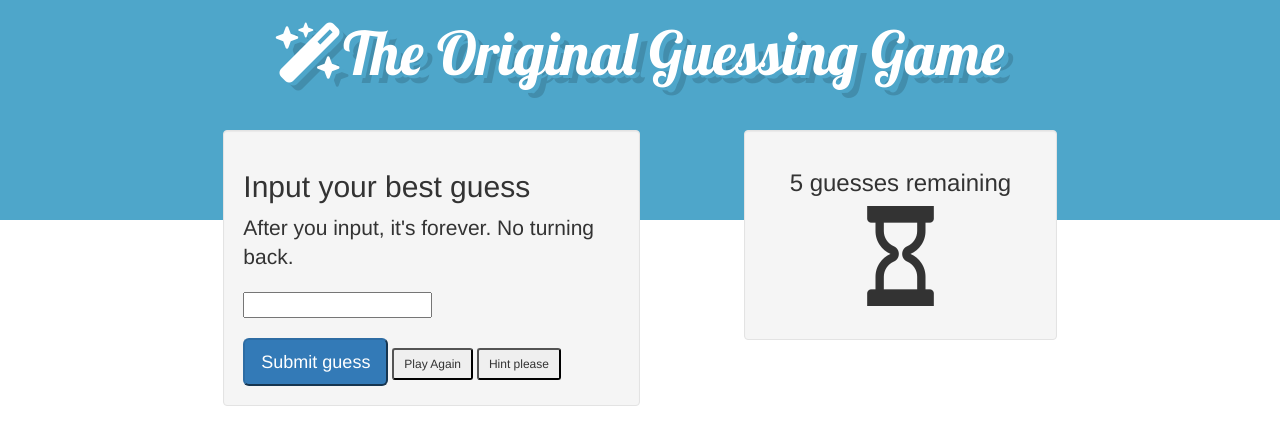
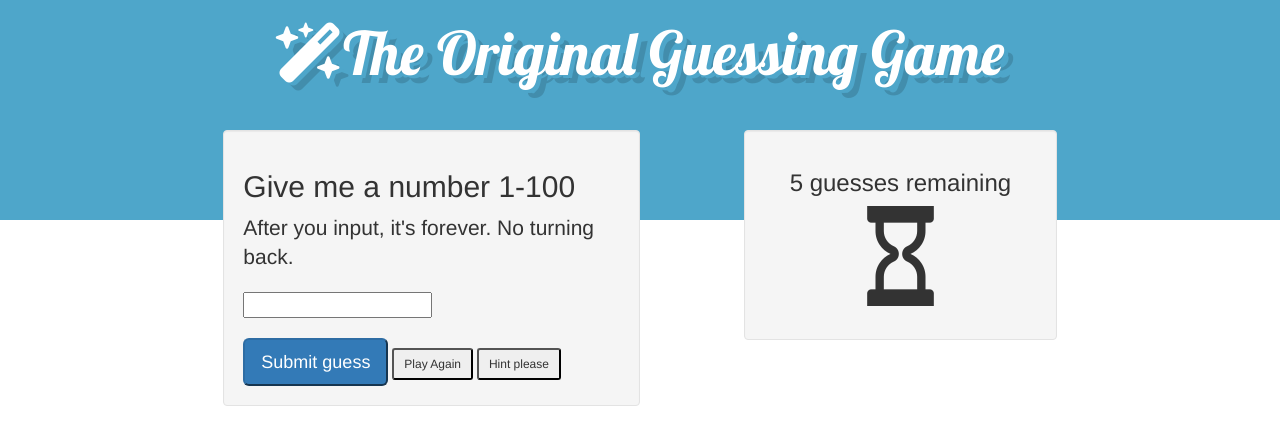
Before and after one commit to grod220/Guessing-Game-FSA-, a plain HTML site: page index.html in a window 1280 px wide. Drawn offline with nearby package versions, Linux system fonts and the light colour scheme.

Commit message:
copy update

```diff
--- a/index.html
+++ b/index.html
@@ -23,7 +23,7 @@
     </div>
 
       <div class='col-sm-4 col-sm-offset-2 guessbox well'>
-        <h2>Input your best guess</h2>
+        <h2>Give me a number 1-100</h2>
         <p class='lead'>After you input, it's forever. No turning back.</p>
             <form class="guesstext">
               <input type="text">
```
